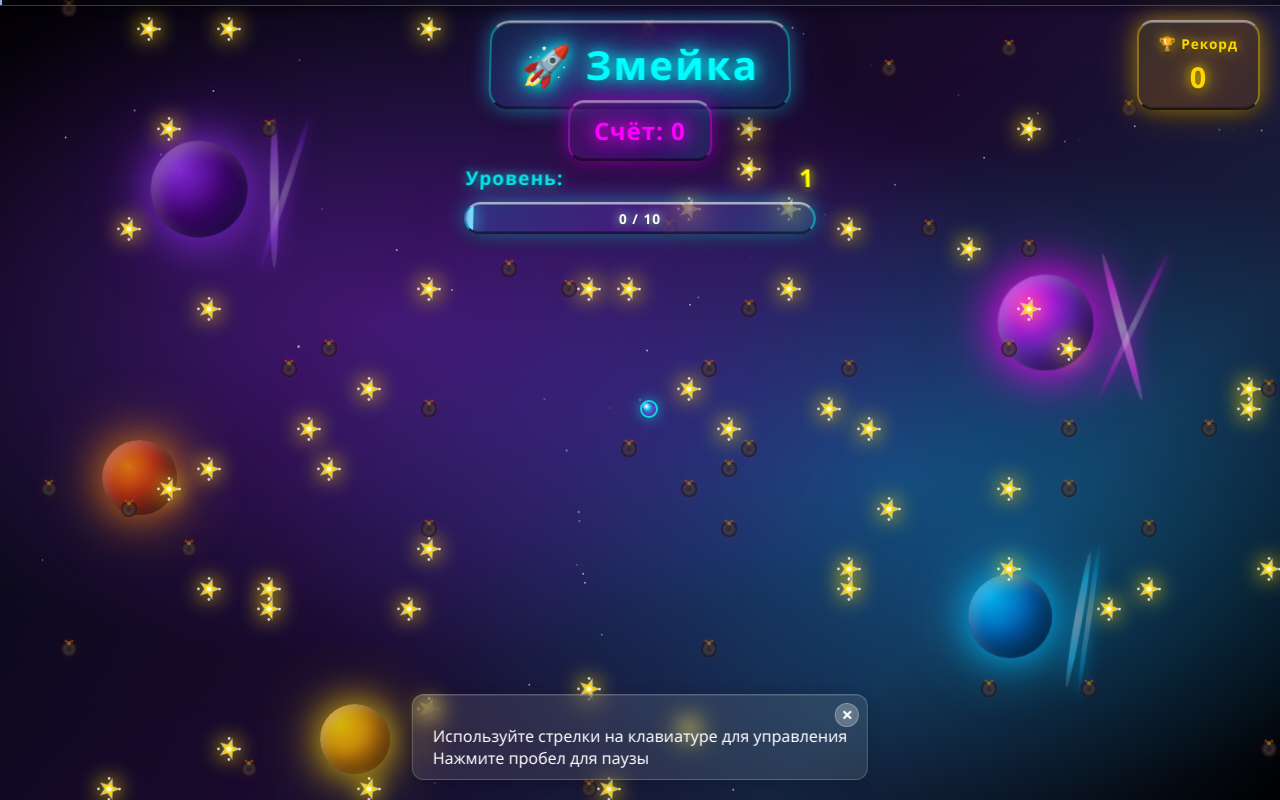
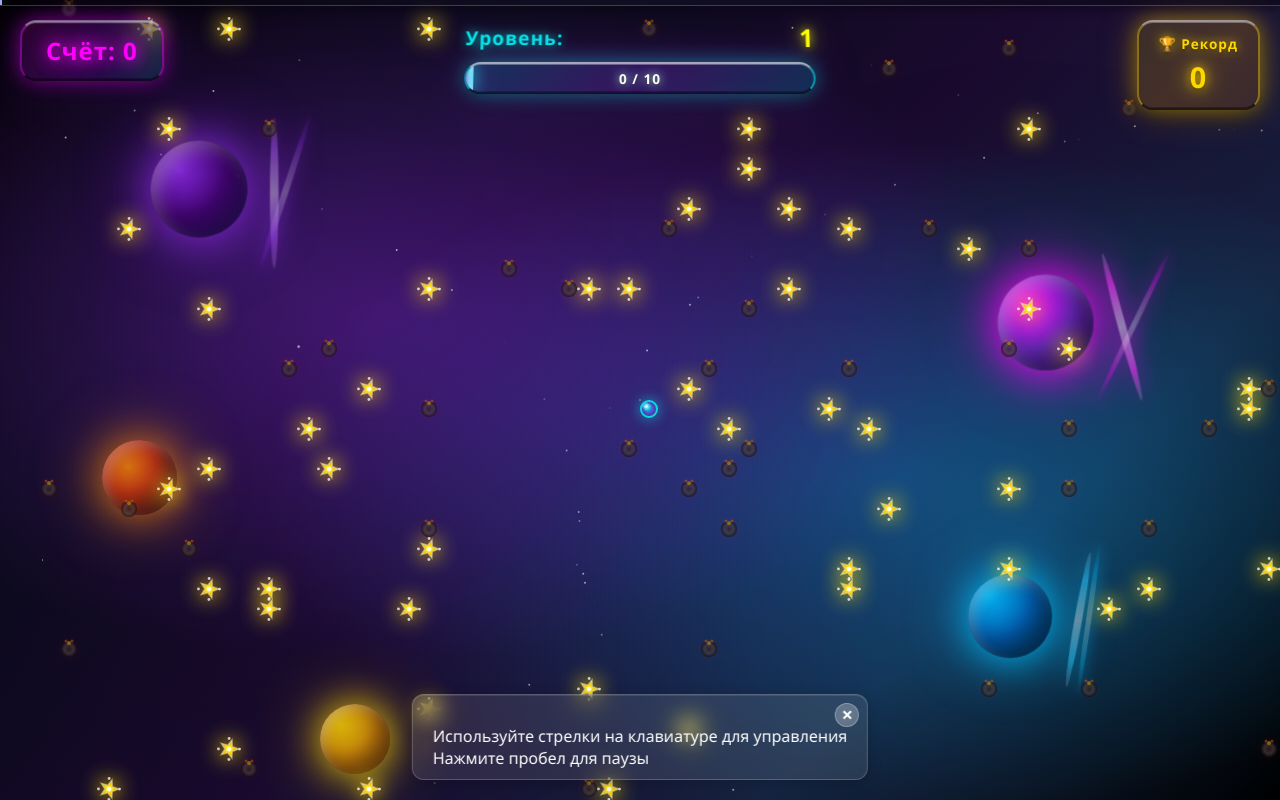
Before and after one commit to aramayvazyan275-lgtm/zmeyka, a plain HTML site: page index.html in a window 1280 px wide. Drawn offline with Linux system fonts and the light colour scheme; animation ran at ten frames a second.

Commit message:
Добавлено управление видимостью уровня в игре и изменено позиционирование элементов интерфейса

```diff
--- a/script.js
+++ b/script.js
@@ -17,6 +17,7 @@ const canvas = document.getElementById('gameCanvas');
         const levelProgressElement = document.getElementById('levelProgress');
         const currentXPElement = document.getElementById('currentXP');
         const nextLevelXPElement = document.getElementById('nextLevelXP');
+        const levelContainerElement = document.querySelector('.level-container');
         const topProgressElement = document.getElementById('topProgress');
         const titleElement = document.querySelector('h1');
         const highScoreElement = document.getElementById('highScore');
@@ -1255,9 +1256,12 @@ const canvas = document.getElementById('gameCanvas');
                     gameOverElement.classList.add('show');
                 }
 
-                // Показываем заголовок когда игра окончена
+                // Показываем заголовок и скрываем шкалу уровня когда игра окончена
                 if (titleElement) {
                     titleElement.classList.remove('hidden');
+                }
+                if (levelContainerElement) {
+                    levelContainerElement.classList.remove('visible');
                 }
             }, 300); // Задержка 300мс для эффекта исчезновения
 
@@ -1299,9 +1303,12 @@ const canvas = document.getElementById('gameCanvas');
                 pauseElement.classList.remove('show');
             }
 
-            // Показываем заголовок при перезапуске
+            // Скрываем заголовок и показываем шкалу уровня при старте игры
             if (titleElement) {
-                titleElement.classList.remove('hidden');
+                titleElement.classList.add('hidden');
+            }
+            if (levelContainerElement) {
+                levelContainerElement.classList.add('visible');
             }
 
             randomFood();
@@ -1384,20 +1391,24 @@ const canvas = document.getElementById('gameCanvas');
             if (e.key === 'ArrowUp' && dy !== 1) {
                 dx = 0;
                 dy = -1;
-                // Скрываем заголовок когда игра начинается
+                // Скрываем заголовок и показываем шкалу уровня когда игра начинается
                 if (titleElement) titleElement.classList.add('hidden');
+                if (levelContainerElement) levelContainerElement.classList.add('visible');
             } else if (e.key === 'ArrowDown' && dy !== -1) {
                 dx = 0;
                 dy = 1;
                 if (titleElement) titleElement.classList.add('hidden');
+                if (levelContainerElement) levelContainerElement.classList.add('visible');
             } else if (e.key === 'ArrowLeft' && dx !== 1) {
                 dx = -1;
                 dy = 0;
                 if (titleElement) titleElement.classList.add('hidden');
+                if (levelContainerElement) levelContainerElement.classList.add('visible');
             } else if (e.key === 'ArrowRight' && dx !== -1) {
                 dx = 1;
                 dy = 0;
                 if (titleElement) titleElement.classList.add('hidden');
+                if (levelContainerElement) levelContainerElement.classList.add('visible');
             }
         });
 
@@ -1437,8 +1448,9 @@ const canvas = document.getElementById('gameCanvas');
         function handleDirection(direction) {
             if (!gameRunning) return;
 
-            // Скрываем заголовок когда игра начинается
+            // Скрываем заголовок и показываем шкалу уровня когда игра начинается
             if (titleElement) titleElement.classList.add('hidden');
+            if (levelContainerElement) levelContainerElement.classList.add('visible');
 
             switch(direction) {
                 case 'up':
@@ -1501,11 +1513,13 @@ const canvas = document.getElementById('gameCanvas');
                         dx = 1;
                         dy = 0;
                         if (titleElement) titleElement.classList.add('hidden');
+                        if (levelContainerElement) levelContainerElement.classList.add('visible');
                     } else if (deltaX < 0 && dx !== 1) {
                         // Свайп влево
                         dx = -1;
                         dy = 0;
                         if (titleElement) titleElement.classList.add('hidden');
+                        if (levelContainerElement) levelContainerElement.classList.add('visible');
                     }
                 }
             } else {
@@ -1516,11 +1530,13 @@ const canvas = document.getElementById('gameCanvas');
                         dx = 0;
                         dy = 1;
                         if (titleElement) titleElement.classList.add('hidden');
+                        if (levelContainerElement) levelContainerElement.classList.add('visible');
                     } else if (deltaY < 0 && dy !== 1) {
                         // Свайп вверх
                         dx = 0;
                         dy = -1;
                         if (titleElement) titleElement.classList.add('hidden');
+                        if (levelContainerElement) levelContainerElement.classList.add('visible');
                     }
                 }
             }
@@ -1552,8 +1568,13 @@ const canvas = document.getElementById('gameCanvas');
             }
             const levelContainer = document.querySelector('.level-container');
             if (levelContainer) {
-                levelContainer.style.display = 'block';
-                levelContainer.style.visibility = 'visible';
+                // Используем классы для управления видимостью
+                if (gameRunning) {
+                    levelContainer.classList.add('visible');
+                    if (titleElement) {
+                        titleElement.classList.add('hidden');
+                    }
+                }
             }
             const topProgressBar = document.querySelector('.top-progress-bar');
             if (topProgressBar) {
--- a/style.css
+++ b/style.css
@@ -716,10 +716,10 @@
         }
 
         .score {
-            position: absolute;
-            top: 100px;
-            left: 50%;
-            transform: translateX(-50%) perspective(500px) rotateX(5deg);
+            position: fixed;
+            top: 20px;
+            left: 20px;
+            transform: perspective(500px) rotateX(5deg);
             font-size: 1.5em;
             color: #ff00ff;
             font-weight: 800;
@@ -839,15 +839,23 @@
         }
 
         .level-container {
-            position: absolute;
-            top: 160px;
+            position: fixed;
+            top: 20px;
             left: 50%;
             transform: translateX(-50%) perspective(500px) rotateX(5deg);
             z-index: 20;
             width: 350px;
             pointer-events: none;
+            display: none;
+            visibility: hidden;
+            opacity: 0;
+            transition: opacity 0.3s ease, visibility 0.3s ease;
+        }
+
+        .level-container.visible {
             display: block !important;
             visibility: visible !important;
+            opacity: 1;
         }
 
         .level-info {
```
